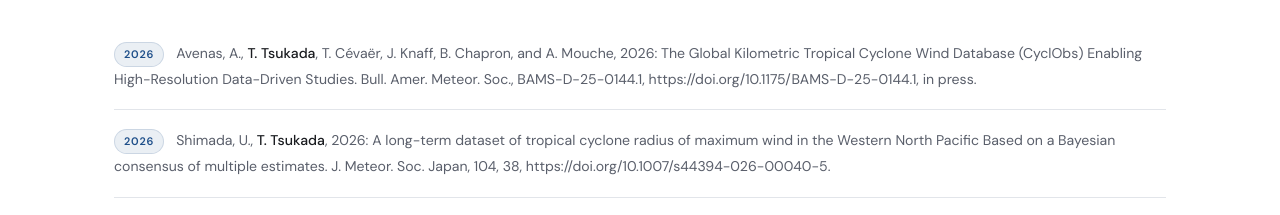
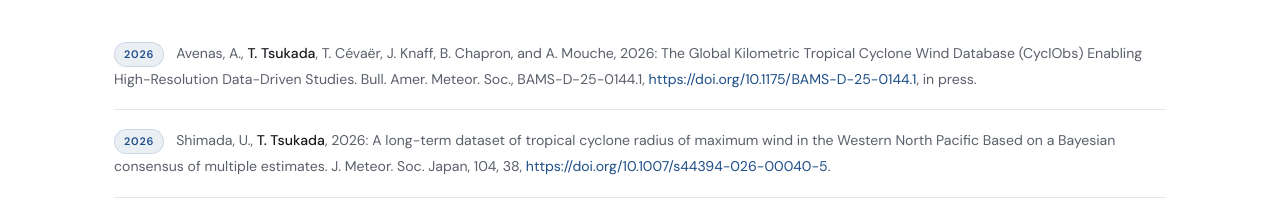
Before and after one commit to tsukada-cs/tsukada, a plain HTML site: page works.html in a window 1280 px wide. Shown: the part 687-902 px from the top of the page. Drawn offline with nearby package versions, Linux system fonts and the light colour scheme.

Commit message:
Fix links

```diff
--- a/works.html
+++ b/works.html
@@ -44,12 +44,12 @@
 
           <li class="pub-item">
             <span class="pub-badge">2026</span>
-            Avenas, A., <u>T. Tsukada</u>, T. Cévaër, J. Knaff, B. Chapron, and A. Mouche, 2026: The Global Kilometric Tropical Cyclone Wind Database (CyclObs) Enabling High-Resolution Data-Driven Studies. Bull. Amer. Meteor. Soc., BAMS-D-25-0144.1, https://doi.org/10.1175/BAMS-D-25-0144.1, in press.
+            Avenas, A., <u>T. Tsukada</u>, T. Cévaër, J. Knaff, B. Chapron, and A. Mouche, 2026: The Global Kilometric Tropical Cyclone Wind Database (CyclObs) Enabling High-Resolution Data-Driven Studies. Bull. Amer. Meteor. Soc., BAMS-D-25-0144.1, <a href="https://doi.org/10.1175/BAMS-D-25-0144.1" target="_blank" rel="noopener">https://doi.org/10.1175/BAMS-D-25-0144.1</a>, in press.
           </li>
 
           <li class="pub-item">
             <span class="pub-badge">2026</span>
-            Shimada, U., <u>T. Tsukada</u>, 2026: A long-term dataset of tropical cyclone radius of maximum wind in the Western North Pacific Based on a Bayesian consensus of multiple estimates. J. Meteor. Soc. Japan, 104, 38, https://doi.org/10.1007/s44394-026-00040-5.
+            Shimada, U., <u>T. Tsukada</u>, 2026: A long-term dataset of tropical cyclone radius of maximum wind in the Western North Pacific Based on a Bayesian consensus of multiple estimates. J. Meteor. Soc. Japan, 104, 38, <a href="https://doi.org/10.1007/s44394-026-00040-5" target="_blank" rel="noopener">https://doi.org/10.1007/s44394-026-00040-5</a>.
           </li>
 
           <li class="pub-item">
```
Also changed, not shown: works_en.html (+2 -2 lines).
